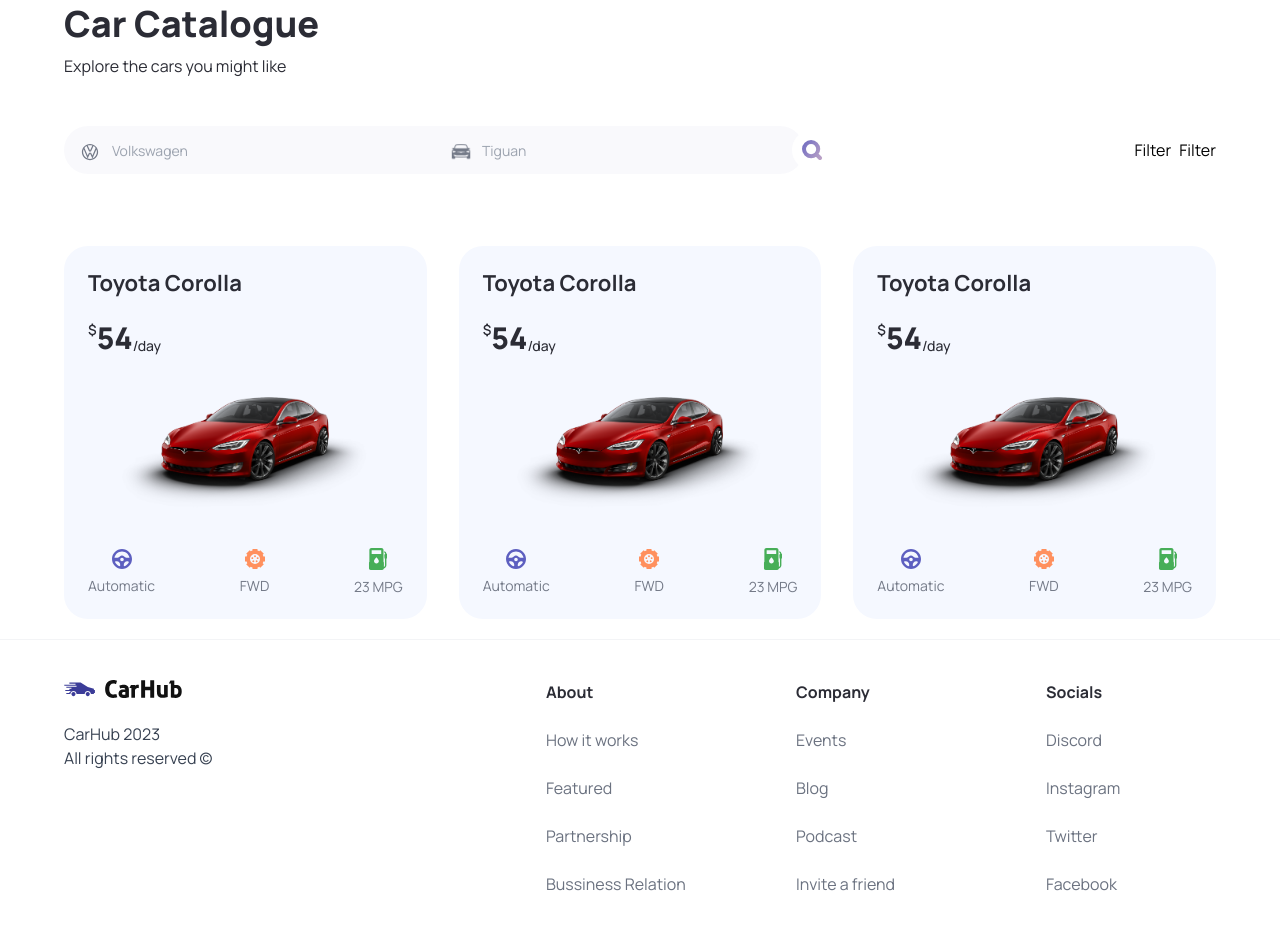
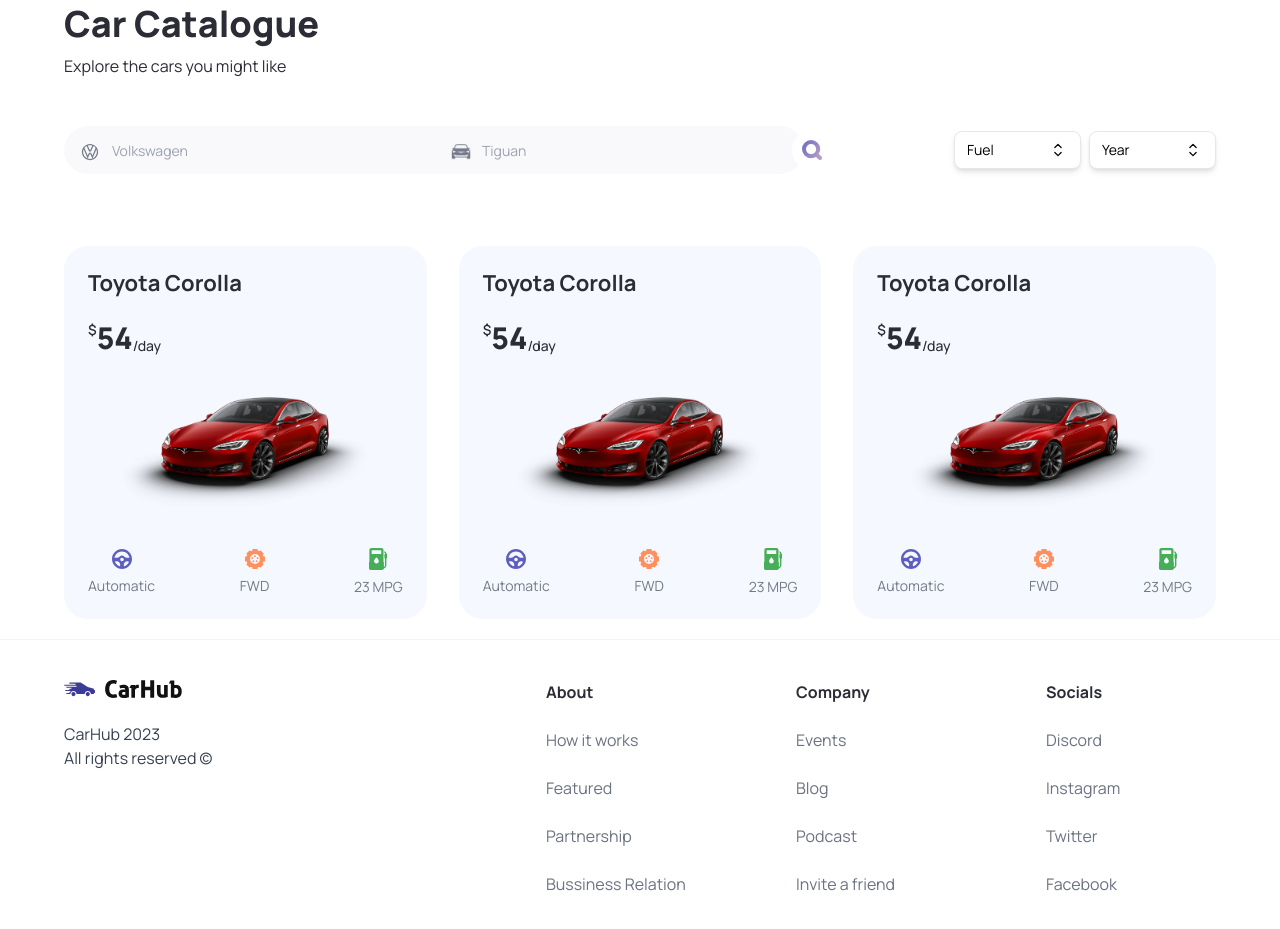
Before and after one commit to teixeiralc/car-showcase-app, a Next.js app: page / in a window 1280 px wide. Shown: the part 860-1789 px from the top of the page. Built offline with nearby package versions, Linux system fonts and the light colour scheme.

Commit message:
feat: add fuel and year filters

```diff
--- a/app/page.tsx
+++ b/app/page.tsx
@@ -1,9 +1,9 @@
 import { CarCatalogue, CarCatalogueHeader, Hero } from '@/components'
-import { TCar } from '@/types'
-import { fetchCarDataApi } from '@/utils'
+import { ISearchParamsProps, TCar } from '@/types'
+// import { fetchCarDataApi } from '@/utils'
 import normalizeCarData from '@/utils/normalizeCarData'
 
-export default async function Home({ searchParams }) {
+export default async function Home({ searchParams }: ISearchParamsProps) {
   const carsData = [
     {
       city_mpg: 23,
@@ -49,8 +49,6 @@
     },
   ].map(normalizeCarData)
 
-  if (!searchParams) return null
-
   // const carsData = await fetchCarDataApi<TCar[]>({
   //   manufacturer: searchParams.manufacturer || '',
   //   year: searchParams.year || 2023,
--- a/components/CarCatalogueHeader.tsx
+++ b/components/CarCatalogueHeader.tsx
@@ -1,3 +1,4 @@
+import { fuels, yearsOfProduction } from '@/utils/constants'
 import Filter from './Filter'
 import SearchBar from './SearchBar'
 
@@ -11,8 +12,8 @@
       <div className="home__filters">
         <SearchBar />
         <div className="home__filter-container">
-          <Filter title="fuel" />
-          <Filter title="year" />
+          <Filter title="fuel" options={fuels} />
+          <Filter title="year" options={yearsOfProduction} />
         </div>
       </div>
     </div>
--- a/components/Filter.tsx
+++ b/components/Filter.tsx
@@ -1,5 +1,79 @@
-const Filter = ({ title }: { title: string }) => {
-  return <div>Filter</div>
+'use client'
+
+import { Fragment, useState } from 'react'
+import { useRouter } from 'next/navigation'
+import { Listbox, Transition } from '@headlessui/react'
+import { ICarCatalogueHeaderFilterProps } from '@/types'
+import { UpdateSearchParams } from '@/utils'
+import Image from 'next/image'
+
+const transitionStyles = {
+  enter: 'transition ease-out duration-100',
+  enterFrom: 'opacity-0 scale-95',
+  enterTo: 'opacity-100 scale-100',
+  leave: 'transition ease-in duration-100',
+  leaveFrom: 'opacity-100 scale-100',
+  leaveTo: 'opacity-0 scale-95',
+}
+
+const Filter = ({ title, options }: ICarCatalogueHeaderFilterProps) => {
+  const [selected, setSelected] = useState(options[0])
+  const router = useRouter()
+
+  function handleUpdateParams(e: { title: string; value: string }) {
+    const newPathname = UpdateSearchParams(title, e.value.toLowerCase())
+    router.push(newPathname)
+  }
+
+  return (
+    <div className="w-fit">
+      <Listbox
+        value={selected}
+        onChange={(e) => {
+          setSelected(e)
+          handleUpdateParams(e)
+        }}
+      >
+        <div className="relative z-10 w-fit">
+          <Listbox.Button className="custom-filter__btn">
+            <span className="block truncate">{selected.title}</span>
+            <Image
+              src="/chevron-up-down.svg"
+              alt=""
+              width={20}
+              height={20}
+              className="ml-4 object-contain"
+            />
+          </Listbox.Button>
+          <Transition as={Fragment} {...transitionStyles}>
+            <Listbox.Options className="custom-filter__options">
+              {options.map((option) => (
+                <Listbox.Option
+                  key={option.title}
+                  value={option}
+                  className={({ active }) =>
+                    `relative cursor-default select-none px-4 py-2 ${
+                      active ? 'bg-primary-blue text-white' : 'text-gray-900'
+                    }`
+                  }
+                >
+                  {({ selected }) => (
+                    <span
+                      className={`block truncate ${
+                        selected ? 'font-bold' : 'font-normal'
+                      }`}
+                    >
+                      {option.title}
+                    </span>
+                  )}
+                </Listbox.Option>
+              ))}
+            </Listbox.Options>
+          </Transition>
+        </div>
+      </Listbox>
+    </div>
+  )
 }
 
 export default Filter
--- /dev/null
+++ b/utils/UpdateSearchParams.ts
@@ -0,0 +1,8 @@
+export function UpdateSearchParams(title: string, value: string) {
+  const searchParams = new URLSearchParams(window.location.search)
+
+  searchParams.set(title, value)
+
+  const newPathname = `${window.location.pathname}?${searchParams.toString()}`
+  return newPathname
+}
--- a/utils/index.ts
+++ b/utils/index.ts
@@ -1,4 +1,5 @@
 import { fetchCarDataApi } from './api'
 import { calculateCarRent } from './calculateCarRent'
+import { UpdateSearchParams } from './updateSearchParams'
 
-export { fetchCarDataApi, calculateCarRent }
+export { fetchCarDataApi, calculateCarRent, UpdateSearchParams }
```
Also changed, not shown: types/index.ts (+19 -5 lines).
